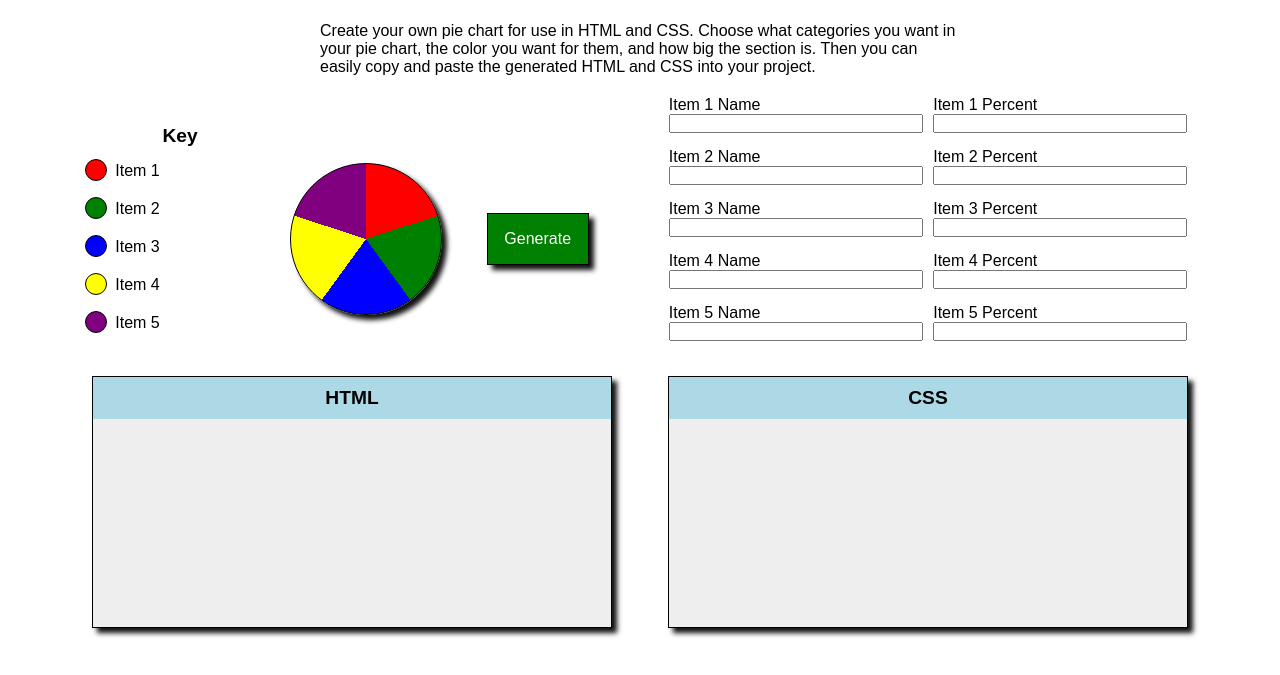
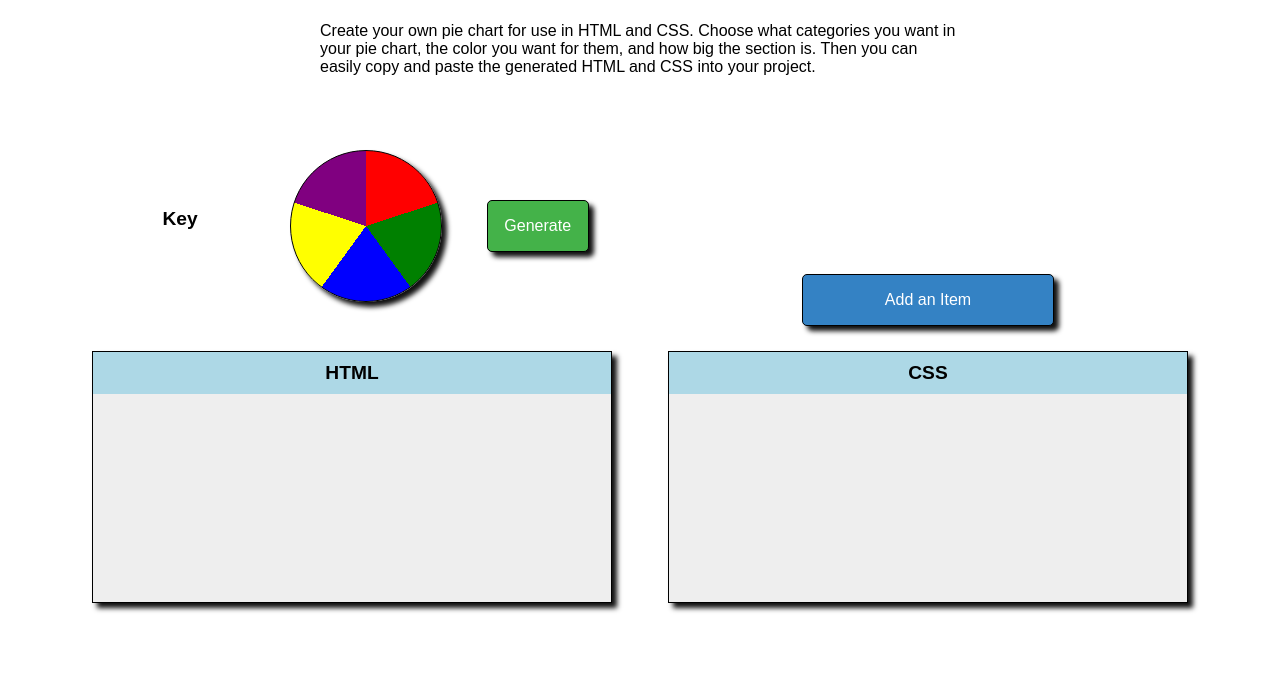
Before and after one commit to rperry99/pie-chart-generator, a plain HTML site: page index.html in a window 1280 px wide. Shown: the part 65-740 px from the top of the page. Drawn offline with Linux system fonts and the light colour scheme.

Commit message:
Allow users to have as many or as few items - loses functionality
Currently, the functionality is broken, but now the number of items will be dynamic. I also made the key dynamic with it. I added a non-functional delete button as well.

```diff
--- a/index.html
+++ b/index.html
@@ -22,63 +22,15 @@
       <div class="pie-chart">
         <div class="key">
           <p>Key</p>
-          <ul>
-            <li id="item1-key"><span class="dot dot1"></span>Item 1</li>
-            <li id="item2-key"><span class="dot dot2"></span>Item 2</li>
-            <li id="item3-key"><span class="dot dot3"></span>Item 3</li>
-            <li id="item4-key"><span class="dot dot4"></span>Item 4</li>
-            <li id="item5-key"><span class="dot dot5"></span>Item 5</li>
-          </ul>
+          <ul id="keyList"></ul>
         </div>
         <div id="pie-preview"></div>
         <a id="generate" onclick="generate()">Generate</a>
       </div>
-      <form>
-        <div class="pieceName">
-          <div>
-            <label for="item1-name">Item 1 Name</label>
-            <input type="text" id="item1-name" />
-          </div>
-          <div>
-            <label for="item2-name">Item 2 Name</label>
-            <input type="text" id="item2-name" />
-          </div>
-          <div>
-            <label for="item3-name">Item 3 Name</label>
-            <input type="text" id="item3-name" />
-          </div>
-          <div>
-            <label for="item4-name">Item 4 Name</label>
-            <input type="text" id="item4-name" />
-          </div>
-          <div>
-            <label for="item5-name">Item 5 Name</label>
-            <input type="text" id="item5-name" />
-          </div>
-        </div>
-        <div class="piecePercent">
-          <div>
-            <label for="item1-percent">Item 1 Percent</label>
-            <input type="text" id="item1-percent" />
-          </div>
-          <div>
-            <label for="item2-percent">Item 2 Percent</label>
-            <input type="text" id="item2-percent" />
-          </div>
-          <div>
-            <label for="item3-percent">Item 3 Percent</label>
-            <input type="text" id="item3-percent" />
-          </div>
-          <div>
-            <label for="item4-percent">Item 4 Percent</label>
-            <input type="text" id="item4-percent" />
-          </div>
-          <div>
-            <label for="item5-percent">Item 5 Percent</label>
-            <input type="text" id="item5-percent" />
-          </div>
-        </div>
-      </form>
+      <div class="textboxes">
+        <form id="form-box"></form>
+        <a onclick="add()" class="add">Add an Item</a>
+      </div>
       <div class="preview">
         <p>HTML</p>
         <div id="html-preview" class="code-preview"></div>
--- a/index.js
+++ b/index.js
@@ -30,6 +30,15 @@ const pieChart = document.getElementById("pie-preview");
 // HTML and CSS Previews
 const htmlPreview = document.getElementById("html-preview");
 const cssPreview = document.getElementById("css-preview");
+
+// Keeping track of items
+let currentItemNumber = 0;
+
+// Form section
+const formSection = document.getElementById("form-box");
+
+// Key list
+const keyList = document.getElementById("keyList");
 
 function generate() {
   updateKey();
@@ -130,3 +139,63 @@ function updateCSS() {
   </pre>
   `;
 }
+
+const color = [
+  "#DB050D",
+  "#F36523",
+  "#FEF200",
+  "#7CC576",
+  "#34A458",
+  "#FAB9CF",
+  "#F76DB8",
+  "#CA0088",
+  "#92D4F7",
+  "#91B1EE",
+  "#103B8A",
+  "#032360",
+  "#8781BF",
+  "#662E93",
+  "#BA9B6F",
+  "#4E2B0B"
+];
+let colorNumber = 0;
+
+function add() {
+  currentItemNumber++;
+  let node = document.createElement("DIV");
+  node.classList.add("item");
+  node.innerHTML = `
+      <div>
+        <label for="item${currentItemNumber}-name">Item ${currentItemNumber} Name</label>
+        <input type="text" id="item${currentItemNumber}-name" />
+      </div>
+      <div>
+        <label for="item${currentItemNumber}-percent">Item ${currentItemNumber} Percent</label>
+        <input type="text" id="item${currentItemNumber}-percent" />
+      </div>
+      <a onclick="remove()" class="remove">X</a>
+  `;
+  formSection.appendChild(node);
+
+  let keyNode = document.createElement("LI");
+  keyNode.innerHTML = `Item ${currentItemNumber}`;
+  if (
+    colorNumber === 0 ||
+    colorNumber === 4 ||
+    colorNumber === 7 ||
+    colorNumber === 10 ||
+    colorNumber === 11 ||
+    colorNumber === 13 ||
+    colorNumber === 15
+  ) {
+    keyNode.style.color = "white";
+  }
+  keyNode.style.background = color[colorNumber];
+  keyList.appendChild(keyNode);
+
+  if (colorNumber <= color.length - 2) {
+    colorNumber++;
+  } else {
+    colorNumber = 0;
+  }
+}
--- a/styles.css
+++ b/styles.css
@@ -25,7 +25,7 @@ header p {
 }
 
 .pie-chart,
-form,
+.textboxes,
 .preview {
   width: 45%;
   height: 250px;
@@ -47,34 +47,19 @@ form,
 }
 .key ul {
   list-style: none;
+  max-height: 200px;
+  overflow-y: auto;
+  text-align: center;
+  width: 150px;
+  margin: 0 auto;
 }
 .key ul li {
-  margin-bottom: 20px;
+  padding: 10px;
   position: relative;
 }
-.key ul li .dot {
-  height: 20px;
-  width: 20px;
-  border-radius: 50%;
-  position: absolute;
-  left: -30px;
-  top: -3px;
-  border: solid 1px black;
-}
-.dot1 {
-  background: red;
-}
-.dot2 {
-  background: green;
-}
-.dot3 {
-  background: blue;
-}
-.dot4 {
-  background: yellow;
-}
-.dot5 {
-  background: purple;
+#item1-key {
+  background: #db050d;
+  color: white;
 }
 #pie-preview {
   width: 150px;
@@ -91,7 +76,7 @@ form,
   box-shadow: 5px 5px 5px #111;
 }
 .pie-chart a {
-  background: green;
+  background: #44b249;
   color: white;
   height: 50px;
   width: 100px;
@@ -102,17 +87,11 @@ form,
   cursor: pointer;
   transition: all 0.2s ease;
   user-select: none;
+  border-radius: 5px;
 }
-.pie-chart a:active {
+a:active {
   transform: translateY(5px);
   box-shadow: 1px 1px 3px #111;
-}
-
-form {
-  display: flex;
-  justify-content: space-between;
-  align-items: center;
-  margin-bottom: 25px;
 }
 .pieceName input,
 .piecePercent input {
@@ -123,7 +102,7 @@ form {
 .piecePercent label {
   margin-right: 10px;
 }
-form div div {
+.textboxes div div {
   display: flex;
   flex-direction: column;
   align-items: flex-start;
@@ -148,3 +127,51 @@ form div div {
   height: calc(100% - 75px);
   padding: 15px;
 }
+#form-box {
+  display: flex;
+  justify-content: flex-start;
+  overflow-y: auto;
+  flex-direction: column;
+  width: 100%;
+  height: 65%;
+}
+.item {
+  display: flex;
+  justify-content: space-between;
+  align-items: center;
+  width: 90%;
+  margin: 0 auto 15px auto;
+}
+.remove {
+  background: #e63a58;
+  color: white;
+  width: 25px;
+  height: 25px;
+  border-radius: 5px;
+  text-align: center;
+  line-height: 25px;
+  border: solid 1px black;
+  box-shadow: 3px 3px 3px #111;
+  user-select: none;
+  transition: all 0.2s ease;
+}
+.textboxes {
+  display: flex;
+  justify-content: space-between;
+  align-content: center;
+  flex-direction: column;
+}
+.add {
+  background: #3482c4;
+  color: white;
+  width: 250px;
+  height: 50px;
+  border-radius: 5px;
+  text-align: center;
+  line-height: 50px;
+  margin: 0 auto 25px auto;
+  border: solid 1px black;
+  box-shadow: 5px 5px 5px #111;
+  user-select: none;
+  transition: all 0.2s ease;
+}
```
Also changed, not shown: temp.html (added).
